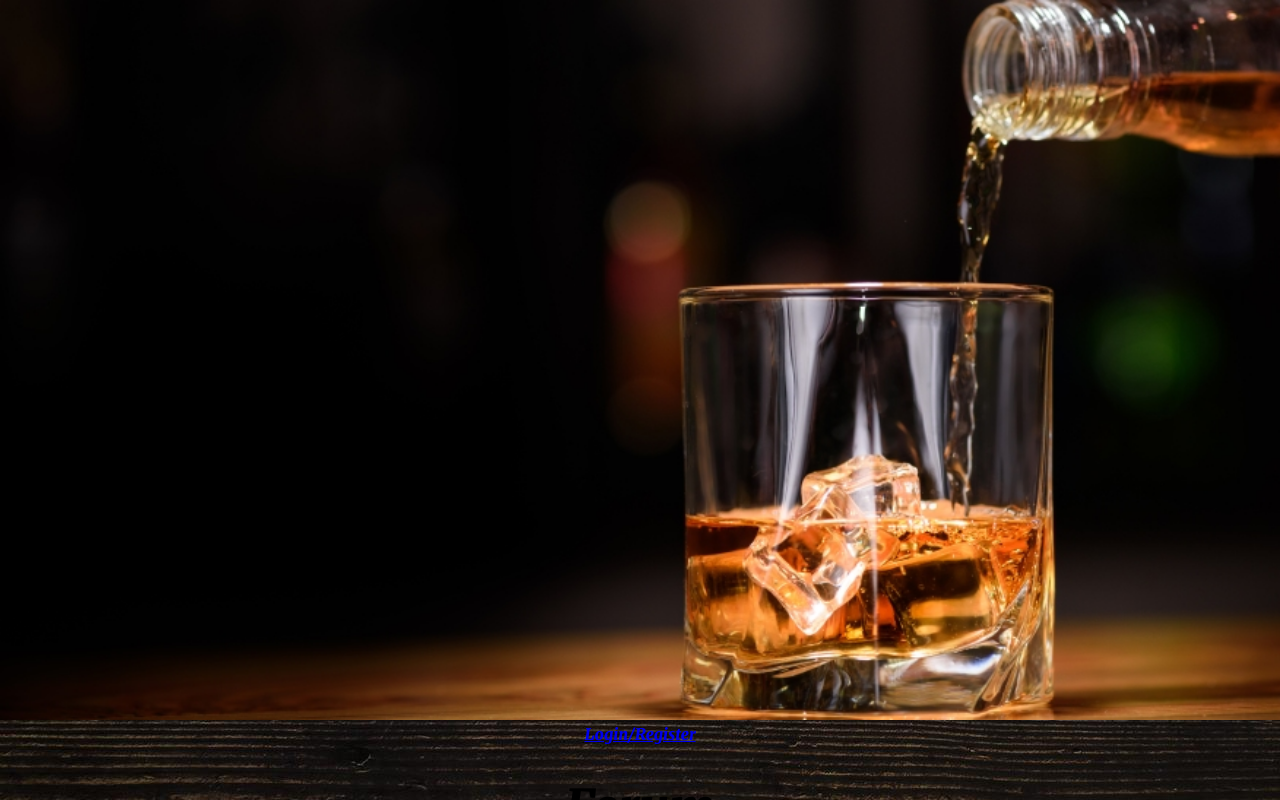
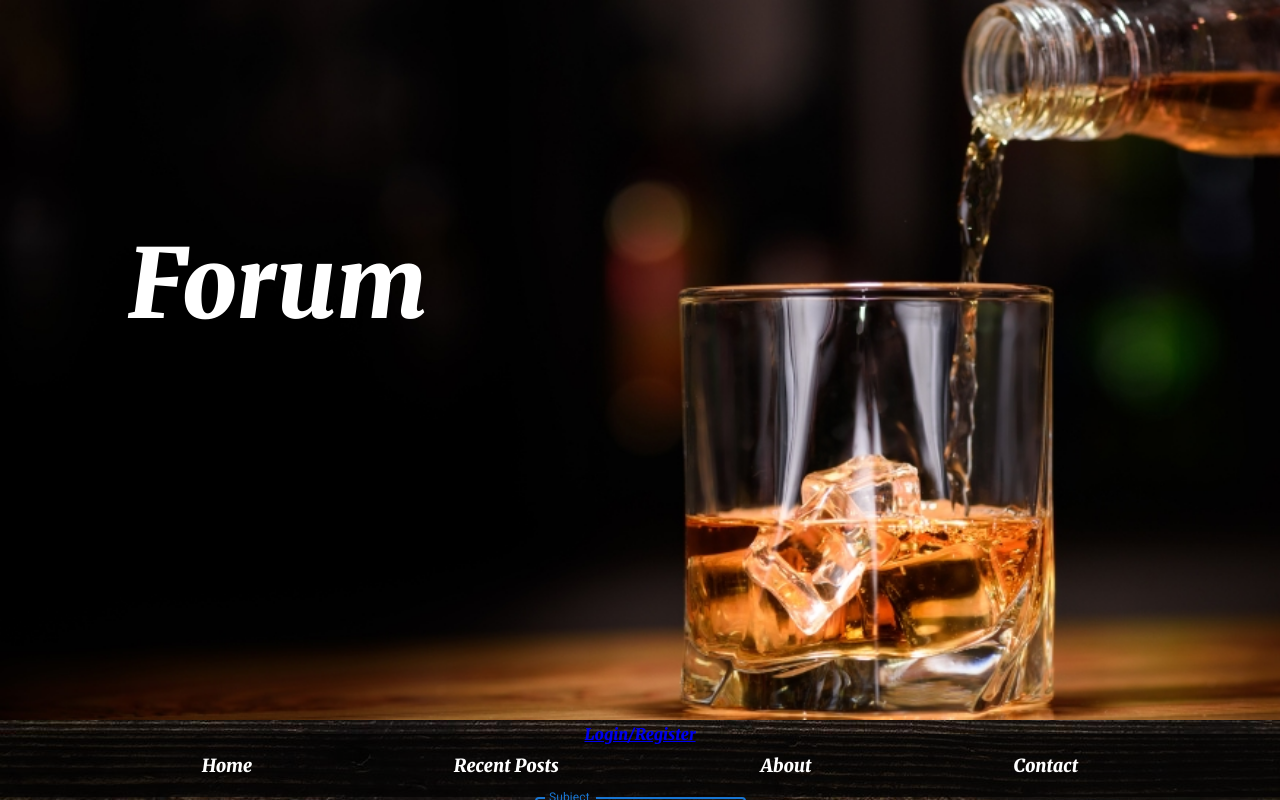
Before and after one commit to rlmorrison74/whiskeypedia, a React (Create React App) app in the folder client/: page /posts/new in a window 1280 px wide. Shown: the top 800 px of the page. Built offline with nearby package versions, Linux system fonts and the light colour scheme; no server answers.

Commit message:
header and nav links styled with breakpoints

```diff
--- a/client/src/components/Header.jsx
+++ b/client/src/components/Header.jsx
@@ -26,9 +26,9 @@ export default function Header({ currentUser, handleLogout }) {
     } else if (location.pathname === "/login") {
       setPageTitle("Sign In");
     } else if (location.pathname === "/contact") {
-      setPageTitle("Contact Us");
+      setPageTitle("Contact");
     } else if (location.pathname === "/about") {
-      setPageTitle("About Us");
+      setPageTitle("About");
     } else {
       setPageTitle("Forum");
     }
@@ -38,17 +38,6 @@ export default function Header({ currentUser, handleLogout }) {
     title();
     image();
   });
-
-  const setP = () => {
-    if (location.pathname === "/") {
-      return (
-        <p>
-          If you're here because you love to sip a glass, you're in the right
-          place
-        </p>
-      );
-    }
-  };
 
   return (
     <div className="header">
@@ -63,8 +52,9 @@ export default function Header({ currentUser, handleLogout }) {
           <Link to="/login">Login/Register</Link>
         )}
       </div>
-      <h1>{pageTitle}</h1>
-      <div>{setP()}</div>
+      <div className={location.pathname === '/' ? "title" : "titleh1div"}>
+        <h1 className={location.pathname === '/' ? "" : "titleh1"}>{pageTitle}</h1>
+      </div>
     </div>
   );
 }
--- a/client/src/components/Nav.jsx
+++ b/client/src/components/Nav.jsx
@@ -1,12 +1,13 @@
 import { NavLink } from "react-router-dom";
+import "../styles/components/nav.css";
 
 export default function Nav() {
   return (
-    <div>
-      <NavLink to="/">Home</NavLink>
-      <NavLink to="/posts">Recent Posts</NavLink>
-      <NavLink to="/about">About</NavLink>
-      <NavLink to="/contact">Contact</NavLink>
+    <div className="nav">
+      <NavLink className="navlink" to="/">Home</NavLink>
+      <NavLink className="navlink" to="/posts">Recent Posts</NavLink>
+      <NavLink className="navlink" to="/about">About</NavLink>
+      <NavLink className="navlink" to="/contact">Contact</NavLink>
     </div>
   );
 }
--- a/client/src/layouts/Layout.jsx
+++ b/client/src/layouts/Layout.jsx
@@ -1,6 +1,7 @@
 import Header from "../components/Header";
 import Nav from "../components/Nav";
 import "../styles/layouts/layout.css";
+import Footer from '../components/Footer'
 
 export default function Layout({ children, currentUser, handleLogout }) {
   return (
@@ -8,6 +9,7 @@ export default function Layout({ children, currentUser, handleLogout }) {
       <Header currentUser={currentUser} handleLogout={handleLogout} />
       <Nav />
       {children}
+      <Footer />
     </div>
   );
 }
--- a/client/src/styles/components/header.css
+++ b/client/src/styles/components/header.css
@@ -2,8 +2,43 @@
   font-family: "Merriweather", serif;
 }
 
+.title {
+  width: 50vw;
+  position: absolute;
+  top: 5vh;
+  left: 5vw;
+  /* background-color: rgba(0, 0, 0, 0.637); */
+  display: flex;
+  flex-direction: column;
+  align-content: center;
+  justify-content: center;
+  justify-items: center;
+  text-align: left;
+  font-size: 96px;
+}
+
+.titleh1div {
+  width: 60vw;
+  position: absolute;
+  top: 10vh;
+  left: 5vw;
+  /* background-color: rgba(0, 0, 0, 0.637); */
+  display: flex;
+  flex-direction: column;
+  align-content: center;
+  justify-content: center;
+  justify-items: center;
+  text-align: left;
+  font-size: 96px;
+}
+
+.titleh1 {
+  font-size: 64px;
+}
+
 h1 {
-  font-size: 48px;
+  font-size: 36px;
+  color: white;
 }
 
 img {
@@ -13,6 +48,7 @@ img {
 
 .header {
   width: 100vw;
+  position: relative;
 }
 
 .user {
@@ -21,16 +57,64 @@ img {
   right: 2%;
   display: flex;
   background-color: rgba(0, 0, 0, 0.637);
-  color:white;
+  color: white;
   padding: 0 16px 0 16px;
+  border-radius: 40px;
+  z-index: 2;
 }
 
-.user p{
-    padding: 0 8px 0 8px;
-    cursor: pointer;
-    transition: .5s;
+.user p {
+  padding: 0 8px 0 8px;
+  cursor: pointer;
+  transition: 0.5s;
 }
 
-.user p:hover{
-    transform: scale(1.1) ;
+.user p:hover {
+  transform: scale(1.1);
 }
+
+.titlep {
+  color: white;
+  text-align: left;
+  display: none;
+}
+
+.titlepdiv {
+  display: flex;
+  justify-content: center;
+  justify-items: center;
+}
+
+@media (min-width: 640px) {
+  .title {
+    top: 15%;
+  }
+
+  .titleh1 {
+    font-size: 72px;
+  }
+
+  .titleh1div {
+    top: 10vh;
+    left: 5vw;
+  }
+
+  h1 {
+    font-size: 48px;
+  }
+}
+
+@media (min-width: 1024px) {
+  h1 {
+    font-size: 72px;
+  }
+
+  .titleh1div{
+      top:20vh;
+      left: 10vw;
+  }
+
+  .titleh1{
+      font-size: 96px;
+  }
+}
--- /dev/null
+++ b/client/src/styles/components/nav.css
@@ -0,0 +1,18 @@
+.nav {
+  display: flex;
+  justify-content: space-evenly;
+  background-color: rgba(0, 0, 0, 0.637);
+  padding: 20px 0;
+  margin-top: -10px;
+}
+
+.navlink {
+  text-decoration: none;
+  color: white;
+  transition: 0.5s;
+  font-size: 18px;
+}
+
+.navlink:hover {
+  transform: scale(1.1);
+}
--- a/client/src/styles/layouts/layout.css
+++ b/client/src/styles/layouts/layout.css
@@ -1,4 +1,3 @@
 .layout {
   background-image: url("../../assets/images/woodbackground1.jpg");
-  background-color: black;
 }
```
